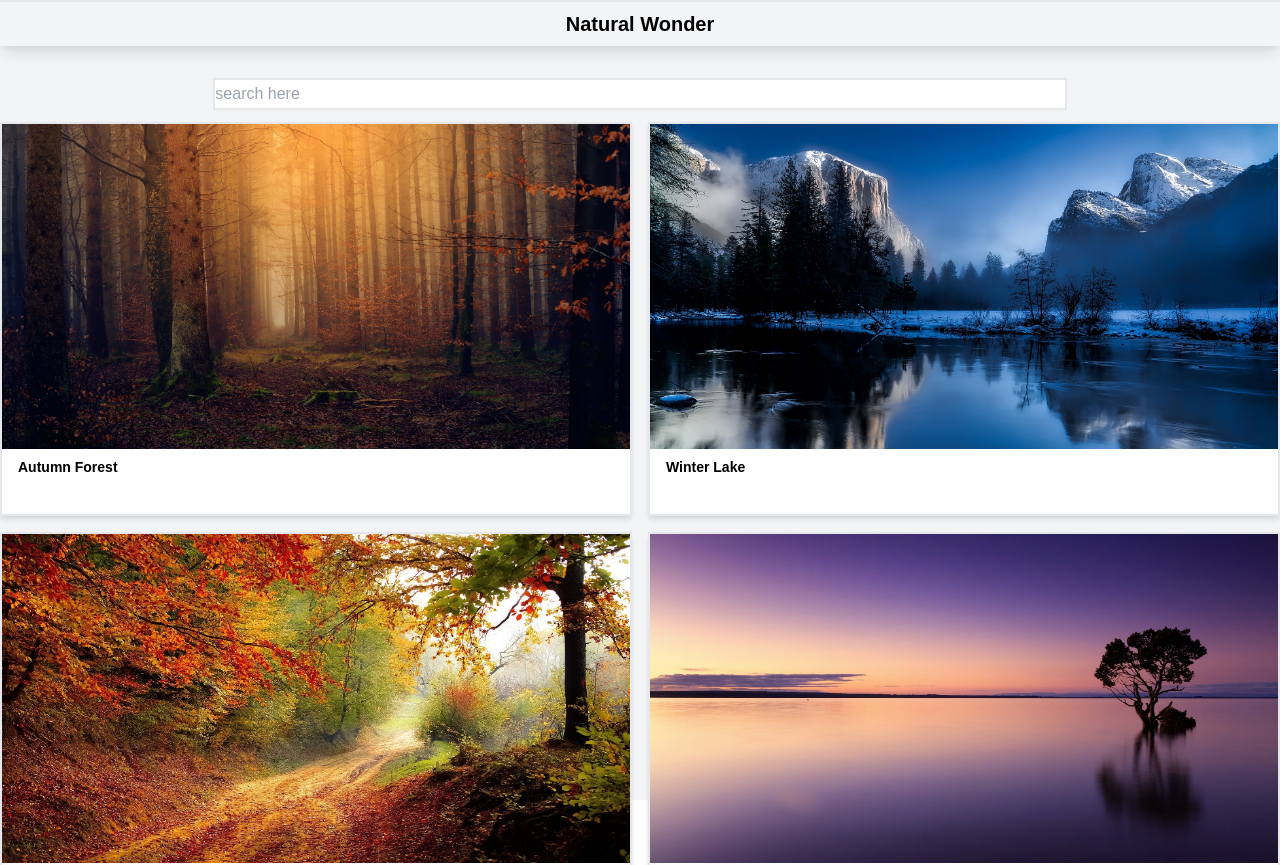
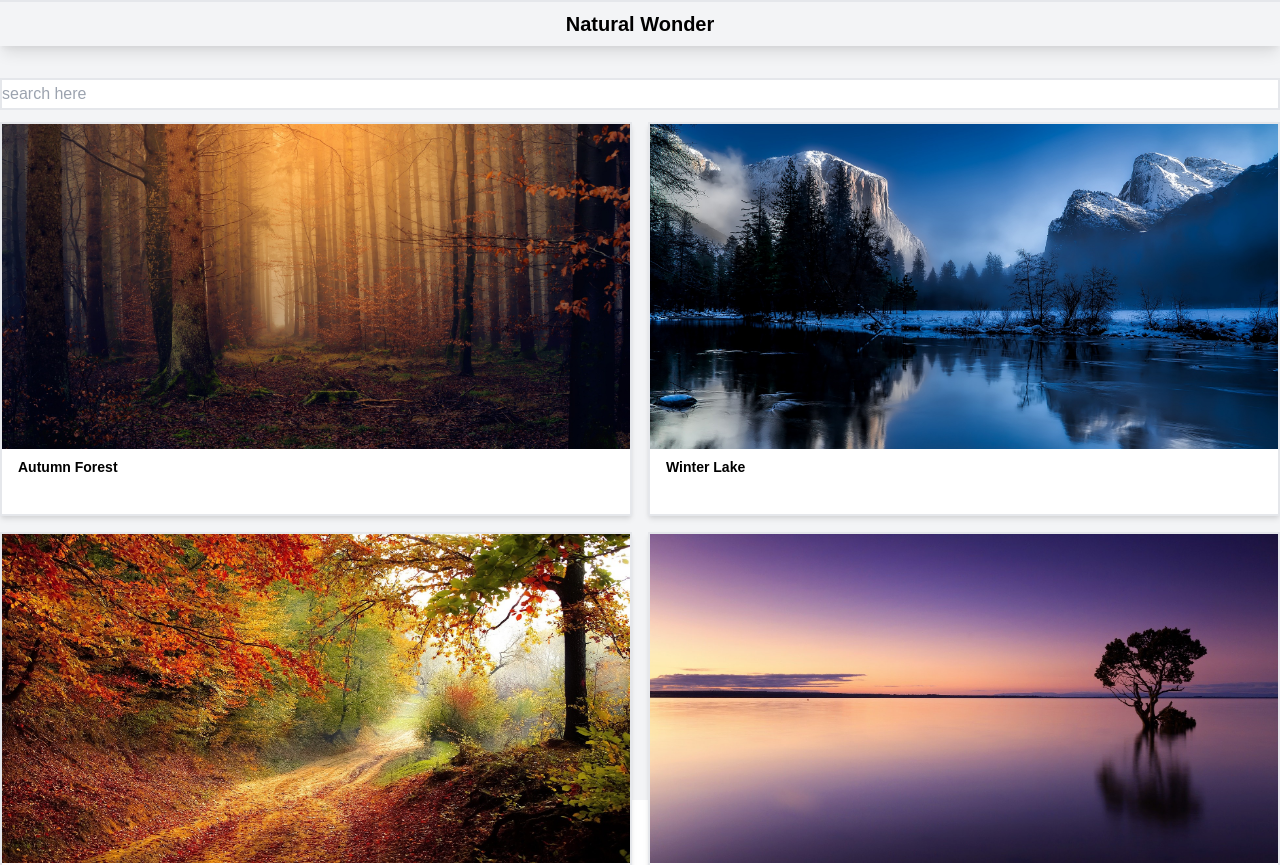
Before and after one commit to PharadolBrown/portfolio-combine-react-project, a React (Create React App) app: page /AppAlbum in a window 1280 px wide. Shown: the top 865 px of the page. Built offline with nearby package versions, Linux system fonts and the light colour scheme; a web font is replaced by a local one.

Commit message:
Update Style AppSearch.js

```diff
--- a/src/AllApp/AppAlbum/AppSearch.js
+++ b/src/AllApp/AppAlbum/AppSearch.js
@@ -1,11 +1,11 @@
 function AppSearch(props) {
   const { value, onValueChange } = props;
   return (
-    <div className="px-3 md:px-0 flex justify-center ">
+    <div className="container mx-auto px-3 md:px-0 flex justify-center">
       <input
         placeholder="search here"
         type="text"
-        className="md:w-4/6 w-full !px-2 md:px-0 mx-auto border-2 h-8"
+        className=" w-full !px-2 md:px-0 mx-auto border-2 h-8"
         value={value}
         onChange={(event) => {
           onValueChange(event.target.value);
```
